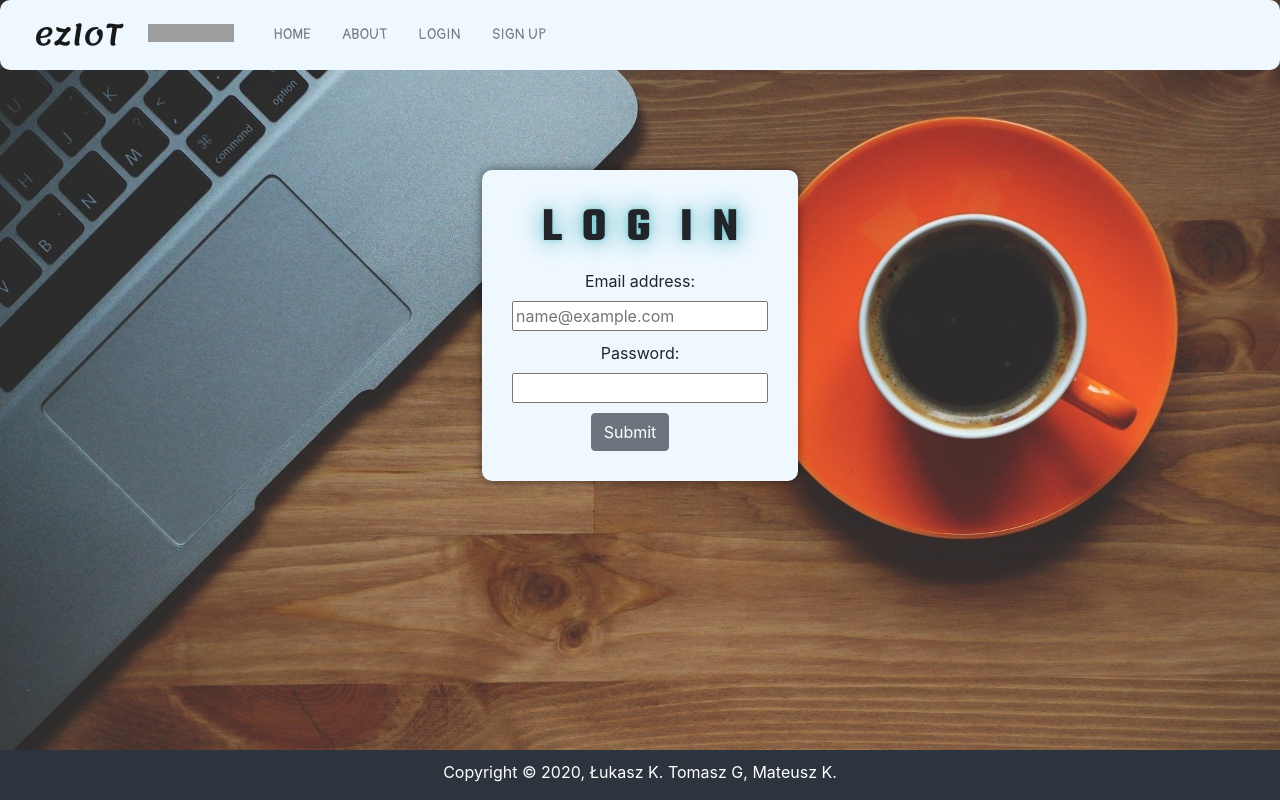
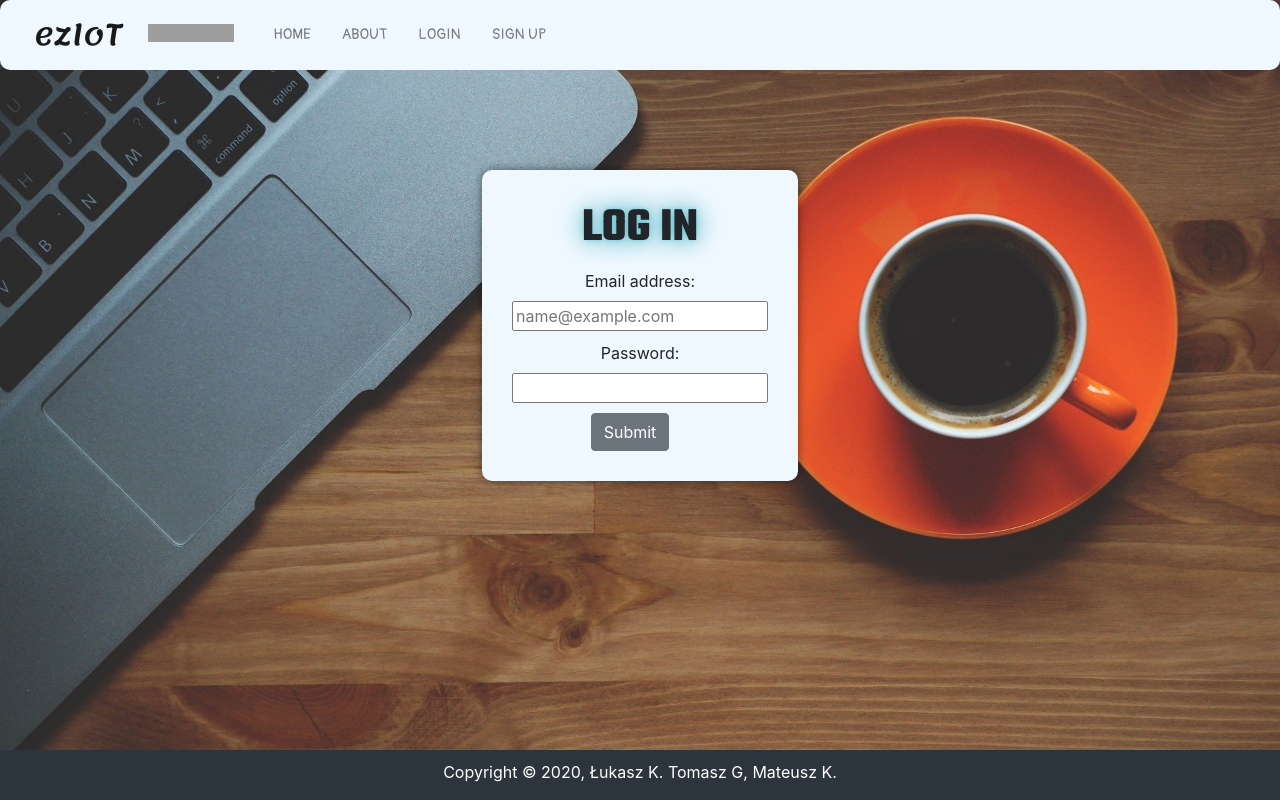
Before and after one commit to matizkata/MyIoT, a Vue app in the folder myiot/: page /login in a window 1280 px wide. Built offline with nearby package versions, Linux system fonts and the light colour scheme; grey boxes are pictures that could not be loaded.

Commit message:
naprawa loginu / github odwala

```diff
--- a/myiot/src/components/Loginp.vue
+++ b/myiot/src/components/Loginp.vue
@@ -2,7 +2,7 @@
     <div class="d-flex align-content-center justify-content-center main">
         <div class="inputs">
             <form action="" method="">
-                <h4><span class='one'>L</span><span class='two'>o</span><span class='three'>g</span> <span class='four'>i</span><span class='five'>n</span></h4>
+                <h4>LOG IN</h4>
                 <label for="email">Email address:</label><br>
                 <input type="email" id="email" class="form" placeholder="name@example.com"><br>
                 <label for="password">Password:</label><br>
```
